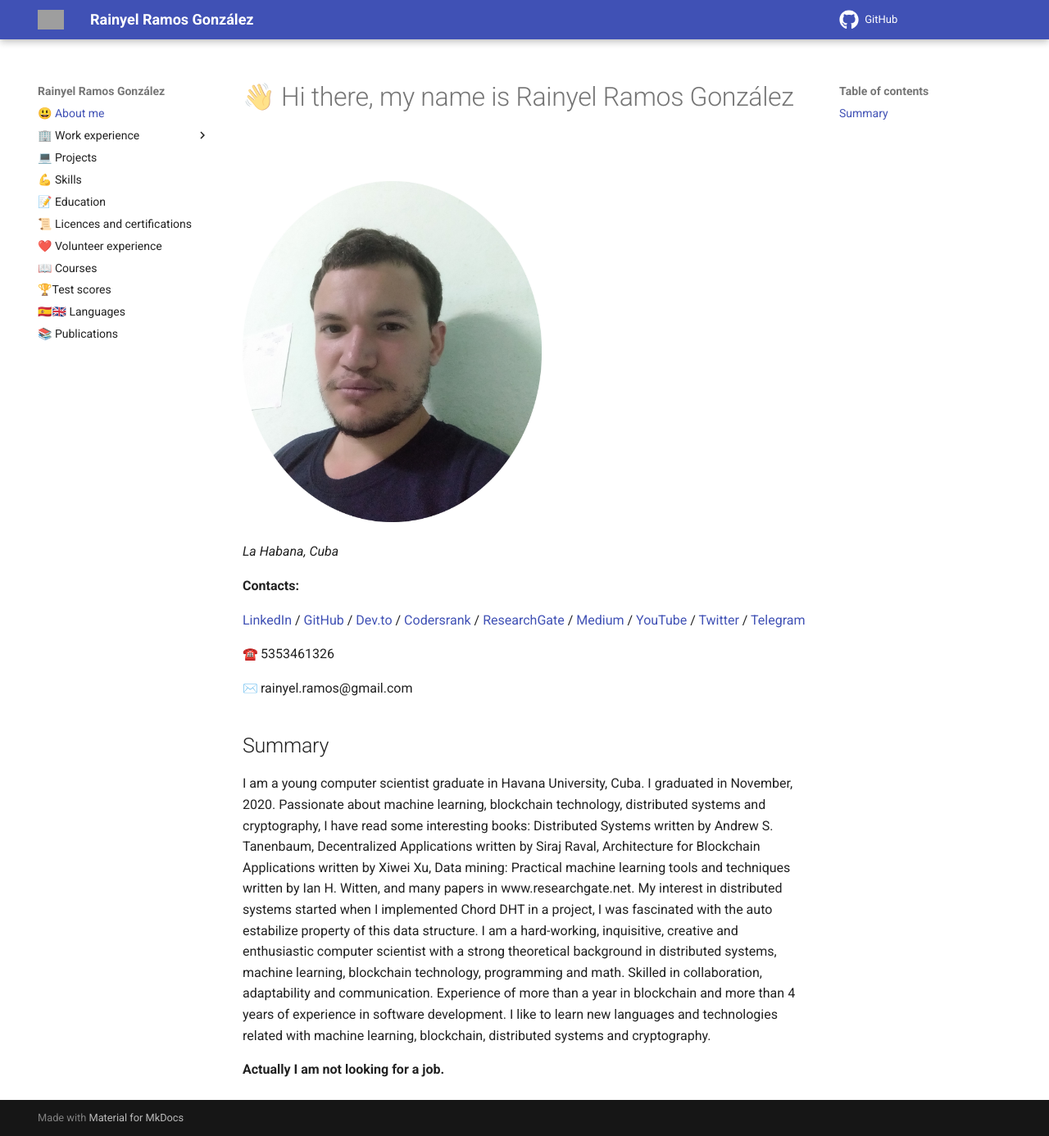
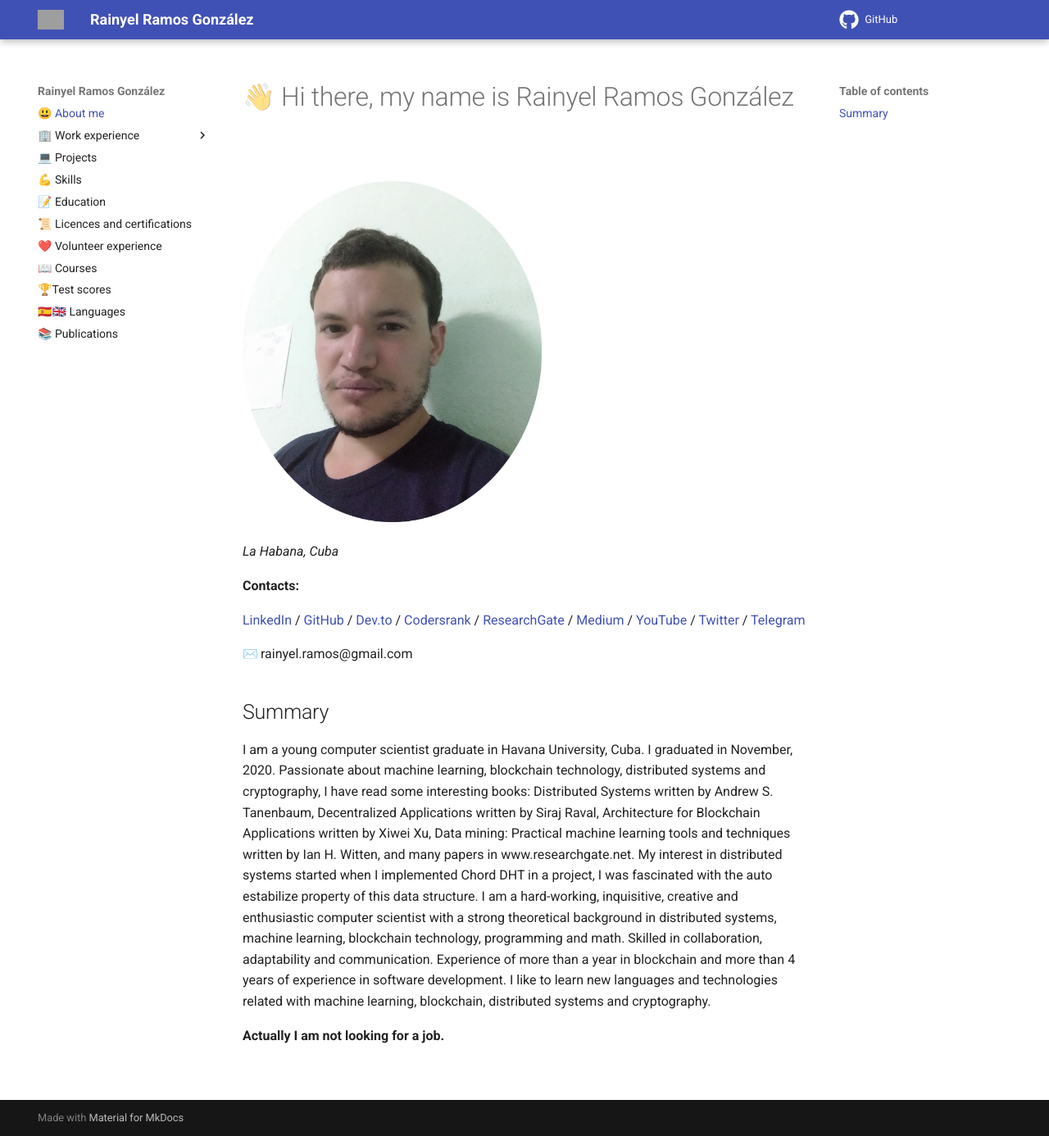
Before and after one commit to rayniel95/rayniel95.github.io, an MkDocs documentation site: the page built from docs/index.md, in a window 1280 px wide and 1386 px high. Shown: the whole window at 82% size. Built offline with MkDocs 1.6.1 and Material for MkDocs 9.7.7, drawn with Linux system fonts in a browser that asks for light colours; emoji names are drawn with the system emoji font; grey boxes are pictures that could not be loaded.

Commit message:
update personal contacts

```diff
--- a/docs/index.md
+++ b/docs/index.md
@@ -6,9 +6,7 @@
 
 **Contacts:**
 
-[LinkedIn][4645735809913269750] / [GitHub][3501107990439883582] / [Dev.to][17961277350055325647] / [Codersrank][1097890777609527835] / [ResearchGate][12282103381254827543] / [Medium][12555484707309721380] / [YouTube][1452774931573403772] / [Twitter][8237254865795313300] / [Telegram][11949359265179372136]
-
-:telephone: 5353461326
+[LinkedIn][4645735809913269750] / [GitHub][3501107990439883582] / [Dev.to][17961277350055325647] / [Codersrank][1097890777609527835] / [ResearchGate][12282103381254827543] / [Medium][12555484707309721380] / [YouTube][1452774931573403772] / [Twitter][8237254865795313300] / [Telegram](https://t.me/rainyel_ramos)
 
 :envelope: rainyel.ramos@gmail.com
 
@@ -25,21 +23,16 @@ I am a young computer scientist graduate in Havana University, Cuba. I graduated
 [17961277350055325647]: https://dev.to/rayniel95
 [12282103381254827543]: https://researchgate.net/profile/Rainyel_Gonzalez
 [10501492827982229945]: http://www.uh.cu
-[8237254865795313300]: https://twitter.com/rayniel95
+[8237254865795313300]: https://twitter.com/rainyel_ramos
 [11949359265179372136]: https://t.me/rayniel95
 [1097890777609527835]: https://profile.codersrank.io/user/rayniel95
 
-<!-- put a photo with my name inside notebook, practical excercises, etc. photos -->
 <!-- si la persona que voy a poner no tiene informacion publica como researchgate, linkedin, etc. trato de poner algun articulo publico donde haya una foto de la misma -->
 <!-- to put correctly abreviations -->
 <!-- maybe write the name of some fields-->
 
 <!-- poner al decano y a la vicedecana de la facultad en la seccion de estudios -->
 
-<!-- explicar q existe un concurso para pasar el 12 grado en la universidad y se puede entrar por las cuatro ciencias, explicar que entre por matematicas y que estuve alli un ano pero mi pasion fue cibernetica y me cambie -->
-
 <!-- explicar como en cibernetica el enfoque de las asignaturas es hacia proyectos practicos los cuales la mayoria se hacen en equipo y que muchas asignaturas tiene un lenguaje de programacion establecido para trabajar y que hay que aprender, poner ejemplos, mostrar el enfoque q tiene nuestra carrera -->
 
 <!-- explicar que si bien no soy un experto en ninguna tecnologia soy una persona que me gusta conocer y jugar con nuevas tecnologias ademas de que me gusta escoger la tecnologia correcta para el proyecto y prefiero invertir un tiempo en investigar la mejor tecnologia y aprenderla que tirarle con lo que ya se y q probablemente me sea mas complejo -->
-
-<!-- en la seccion de trabajo explicar que en la universidad somos un grupo pequeno q intenta introducir la tecnologia blockchain en cuba que tenemos muchos proyectos desde cuba y que somos ingenieros, matematicos cientificos de la computacion, etc. somos muy pocos los que tenemos experiencia de programacion -->
```
Also changed, not shown: docs/work_experience/datamart/bci_pagos.md (added), docs/work_experience/datamart/bci_pyme_pj.md (renamed from docs/work_experience/datamart/bci_online_account.md), docs/work_experience/datamart/bice_datamart_payments.md (deleted).
